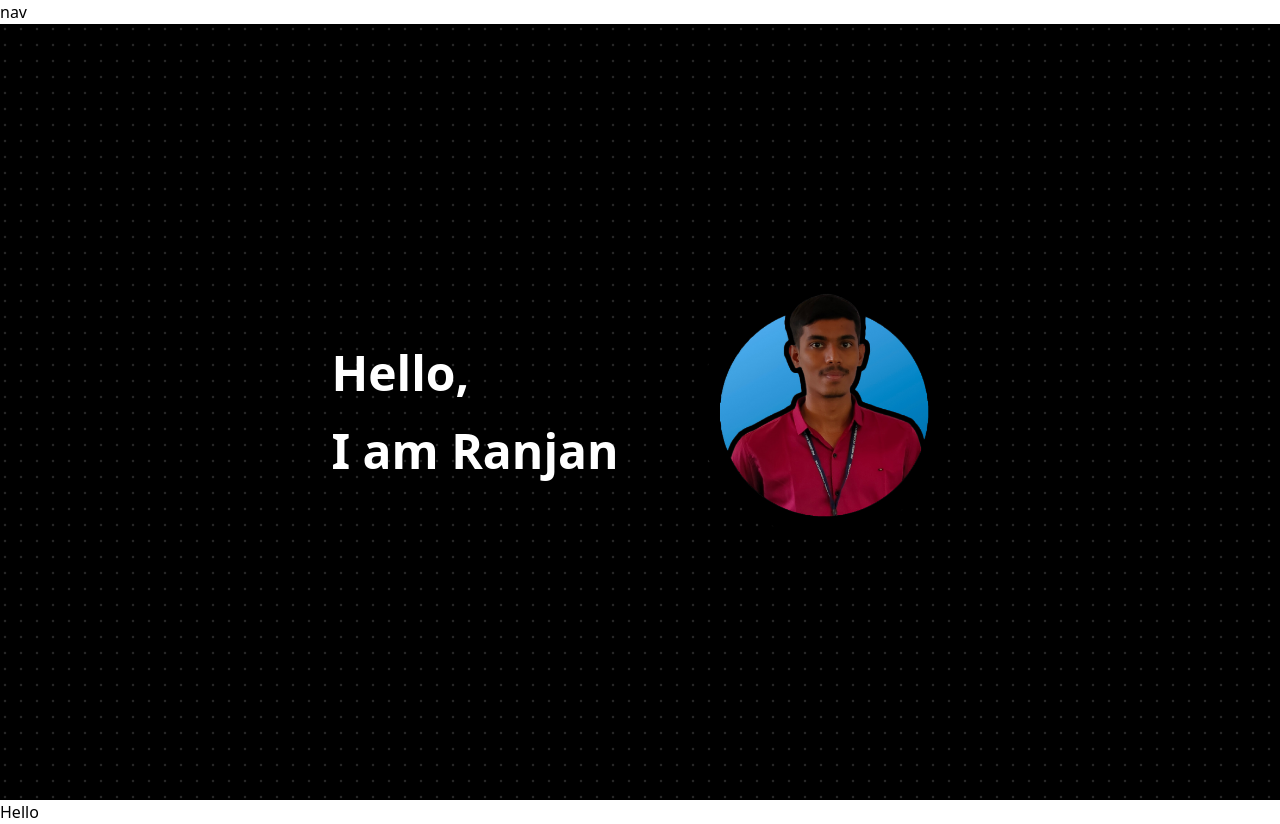
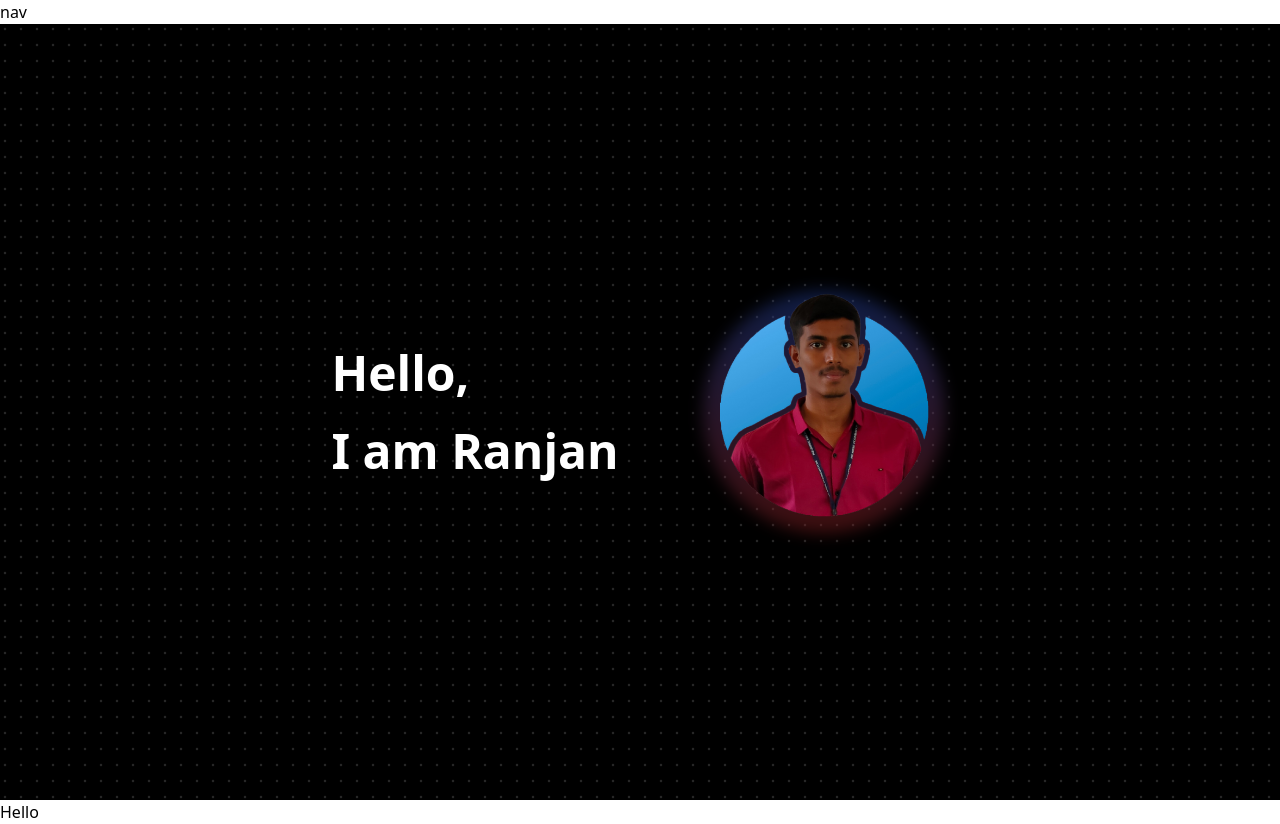
Before and after one commit to rjn991/ranjan.tech, a React (Vite) app: page / in a window 1280 px wide. Built offline with nearby package versions, Linux system fonts and the light colour scheme.

Commit message:
added gradient border

```diff
--- a/src/App.jsx
+++ b/src/App.jsx
@@ -3,7 +3,7 @@ import { useState } from "react";
 ("use client");
 import { motion } from "framer-motion";
 import { HeroHighlight, Highlight } from "./components/ui/hero-highlight";
-import dp from "./assets/profile.png"
+import dp from "./assets/profile.png";
 function App() {
   const [count, setCount] = useState(0);
 
@@ -28,18 +28,22 @@ function App() {
             className="flex gap-4 sm:gap-20 items-center text-5xl font-bold text-neutral-700 dark:text-white leading-snug sm:leading-relaxed  mx-auto flex-col-reverse md:flex-row sm:flex-row "
           >
             <div className="flex-[1]">
-            <p> Hello,<br></br>I am Ranjan</p>
-
+              <p>
+                {" "}
+                Hello,<br></br>I am Ranjan
+              </p>
             </div>
-          <div className="">
-            <img className=" block rounded-full max-h-[250px] bg-black" src={dp}></img>
+            <div className="relative">
+              <div class="absolute inset-1 rounded-full bg-gradient-to-b from-blue-900  to-red-900 opacity-50 blur"></div>
+              <img
+                className="relative block rounded-full max-h-[250px]"
+                src={dp}
+              ></img>
             </div>
           </motion.h1>
         </HeroHighlight>
       </div>
-    <div>
-      Hello
-    </div>
+      <div>Hello</div>
     </>
   );
 }
```
Lines whose indentation alone changed are shown as unchanged.
